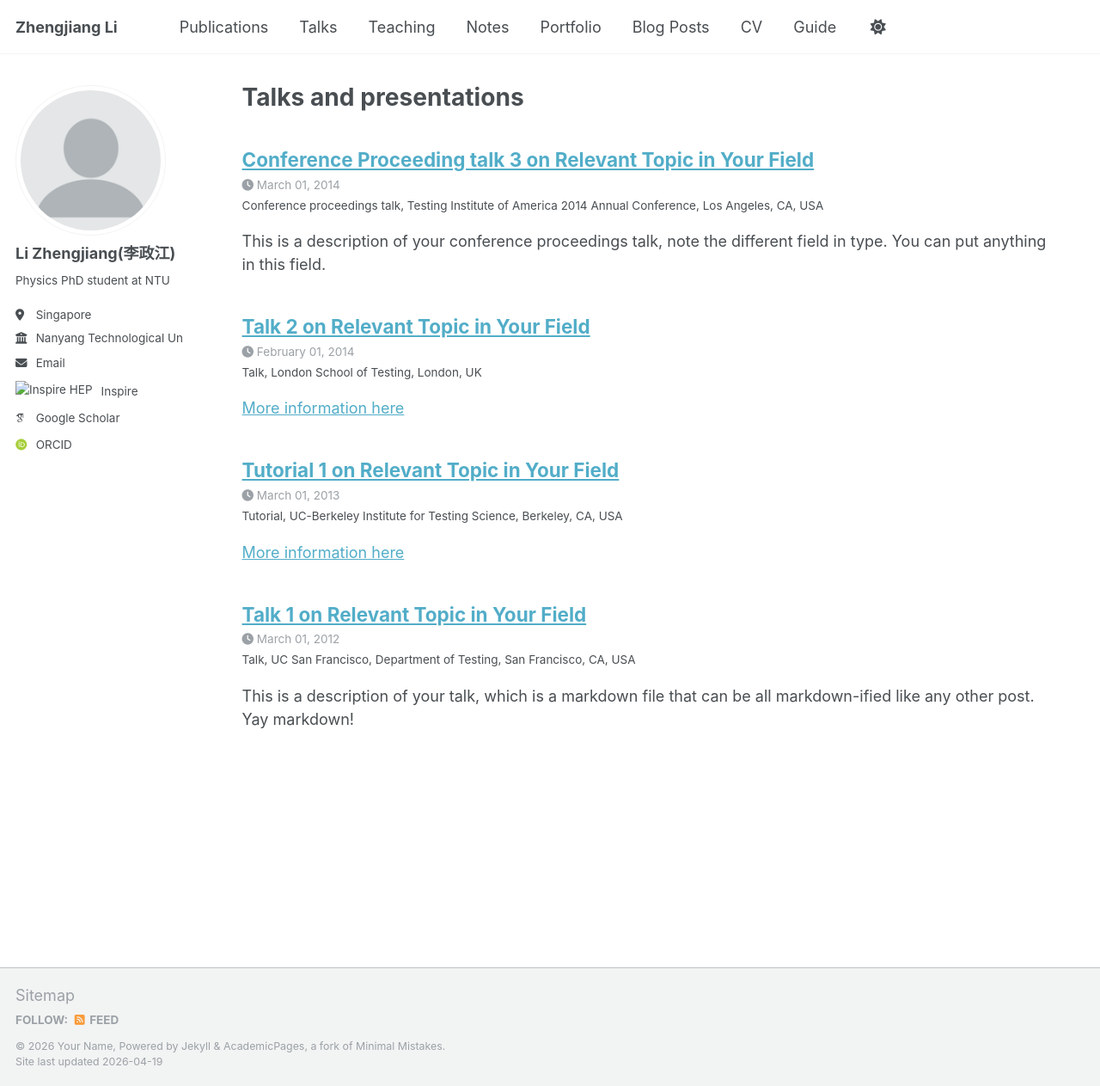
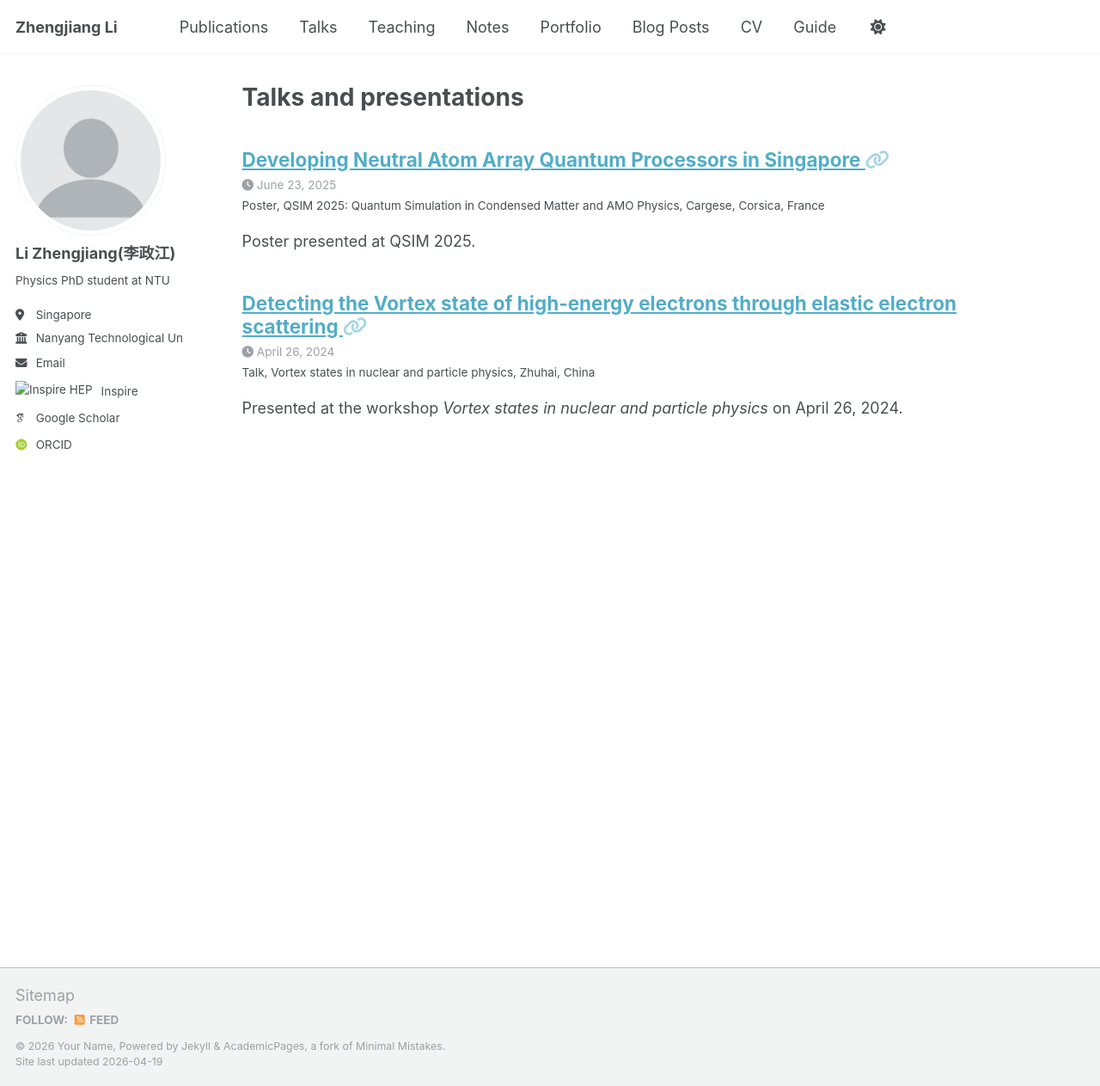
Before and after one commit to Li-Zhengjiang/Li-Zhengjiang.github.io, a Jekyll site: the page built from _pages/talks.html, in a window 1280 px wide and 1263 px high. Shown: the whole window at 86% size. Built offline with Jekyll 4.4.1, drawn with Linux system fonts in a browser that asks for light colours; some web fonts are replaced.

Commit message:
Add talks and poster materials

```diff
--- a/_pages/talks.html
+++ b/_pages/talks.html
@@ -12,5 +12,8 @@ author_profile: true
 {% endif %}
 
 {% for post in site.talks reversed %}
+  {% unless post.show_on_talks == true %}
+    {% continue %}
+  {% endunless %}
   {% include archive-single-talk.html %}
 {% endfor %}
--- /dev/null
+++ b/_talks/2024-04-26-vortex-workshop-talk.md
@@ -0,0 +1,17 @@
+---
+title: "Detecting the Vortex state of high-energy electrons through elastic electron scattering"
+collection: talks
+type: "Talk"
+permalink: /talks/vortex-workshop-2024
+venue: "Vortex states in nuclear and particle physics"
+date: 2024-04-26
+location: "Zhuhai, China"
+link: "https://indico.ihep.ac.cn/event/21491/contributions/154718/"
+show_on_talks: true
+---
+
+Presented at the workshop *Vortex states in nuclear and particle physics* on April 26, 2024.
+
+- Conference page: [Vortex states in nuclear and particle physics](https://indico.ihep.ac.cn/event/21491/)
+- Contribution page: [Detecting the Vortex state of high-energy electrons through elastic electron scattering](https://indico.ihep.ac.cn/event/21491/contributions/154718/)
+- Slides (PDF): [Download slides](/files/vortex-workshop-2024-talk.pdf)
--- /dev/null
+++ b/_talks/2025-06-23-qsim-poster.md
@@ -0,0 +1,18 @@
+---
+title: "Developing Neutral Atom Array Quantum Processors in Singapore"
+collection: talks
+type: "Poster"
+permalink: /talks/qsim-2025-poster
+venue: "QSIM 2025: Quantum Simulation in Condensed Matter and AMO Physics"
+date: 2025-06-23
+location: "Cargese, Corsica, France"
+link: "https://qsim2025.org/"
+show_on_talks: true
+---
+
+Poster presented at QSIM 2025.
+
+- Conference page: [QSIM 2025](https://qsim2025.org/)
+- Poster listing: [Zhengjiang Li | Developing Neutral Atom Array Quantum Processors in Singapore](https://qsim2025.org/)
+- Poster (PDF): [Download poster](/files/qsim2025-poster.pdf)
+- Poster source (PPTX): [Download poster source](/files/qsim2025-poster.pptx)
```
Also changed, not shown: 3 other files.
